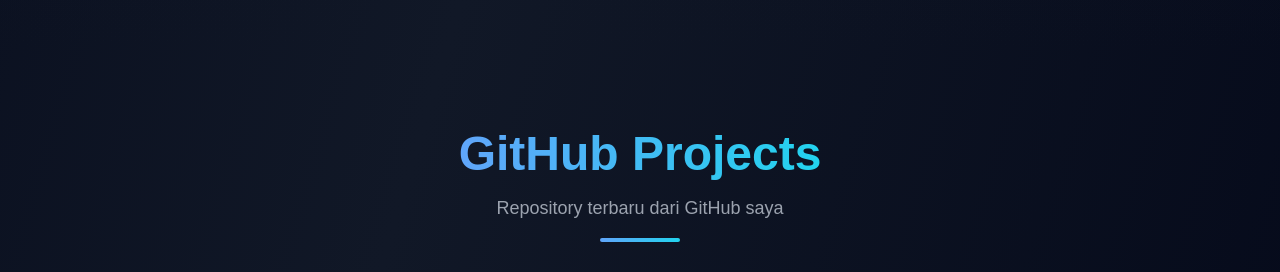
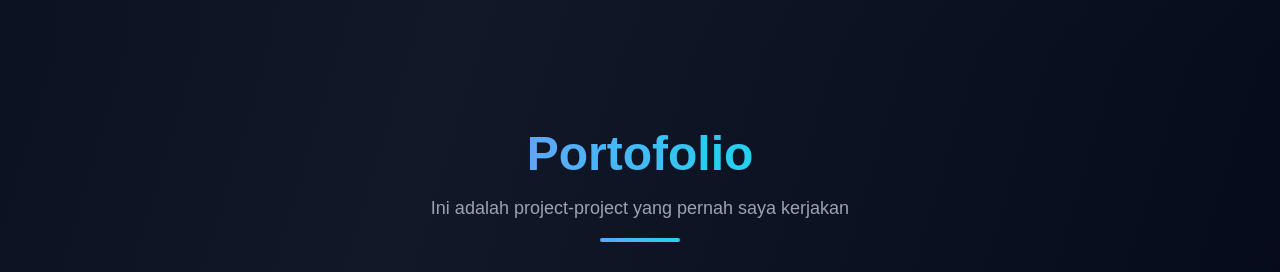
Before and after one commit to Chavall315/Portofolio-NaufalBagaskaraBudihutam, a Next.js app: page / in a window 1280 px wide. Shown: the part 2740-3012 px from the top of the page. Built offline with nearby package versions, Linux system fonts and the light colour scheme; no server answers.

Commit message:
ubah judul

```diff
--- a/app/page.tsx
+++ b/app/page.tsx
@@ -493,10 +493,10 @@
           <div className="text-center mb-16">
             <h2 className="text-4xl md:text-5xl font-bold mb-4">
               <span className="bg-gradient-to-r from-blue-400 to-cyan-400 bg-clip-text text-transparent">
-                GitHub Projects
+                Portofolio
               </span>
             </h2>
-            <p className="text-gray-400 text-lg">Repository terbaru dari GitHub saya</p>
+            <p className="text-gray-400 text-lg">Ini adalah project-project yang pernah saya kerjakan</p>
             <div className="w-20 h-1 bg-gradient-to-r from-blue-400 to-cyan-400 mx-auto rounded-full mt-4" />
           </div>
 
```
